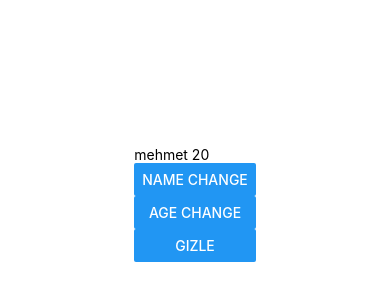
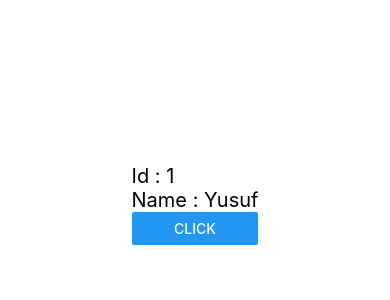
Before and after one commit to sadikcantuluk/ReactNative, a React Native app: screen / in a window 390 px wide. Shown: the part 218-518 px from the top of the page. Built offline with nearby package versions, Linux system fonts and the light colour scheme.

Commit message:
Object State

```diff
--- a/App.js
+++ b/App.js
@@ -8,6 +8,7 @@ import FlatListCmp from "./src/components/FlatListCmp";
 import ItemList from "./src/components/ItemList";
 import StateCmp from "./src/components/StateCmp";
 import { React, useState } from "react";
+import ObjectStateCmp from "./src/components/ObjectStateCmp";
 
 export default function App() {
   return (
@@ -17,7 +18,8 @@ export default function App() {
       {/* <FlatListCmp/> */}
       {/* <ItemList/> */}
       {/* <ScrollViewCmp/> */}
-      <StateCmp/>
+      {/* <StateCmp/> */}
+      <ObjectStateCmp/>
     </SafeAreaView>
   );
 }
--- /dev/null
+++ b/src/components/ObjectStateCmp.js
@@ -0,0 +1,27 @@
+import { Button, StyleSheet, Text, View } from "react-native";
+import React, { useState } from "react";
+
+const ObjectStateCmp = () => {
+  const [user, setUser] = useState({ Id: 1, Name: "Yusuf" });
+
+  const handlePress = () => {
+    setUser({ ...user, Name: "SADIK" });
+  };
+
+  return (
+    <View>
+      <Text style={styles.text}>Id : {user.Id}</Text>
+      <Text style={styles.text}>Name : {user.Name}</Text>
+
+      <Button title="Click" onPress={handlePress}></Button>
+    </View>
+  );
+};
+
+export default ObjectStateCmp;
+
+const styles = StyleSheet.create({
+  text: {
+    fontSize: 20,
+  },
+});
```
